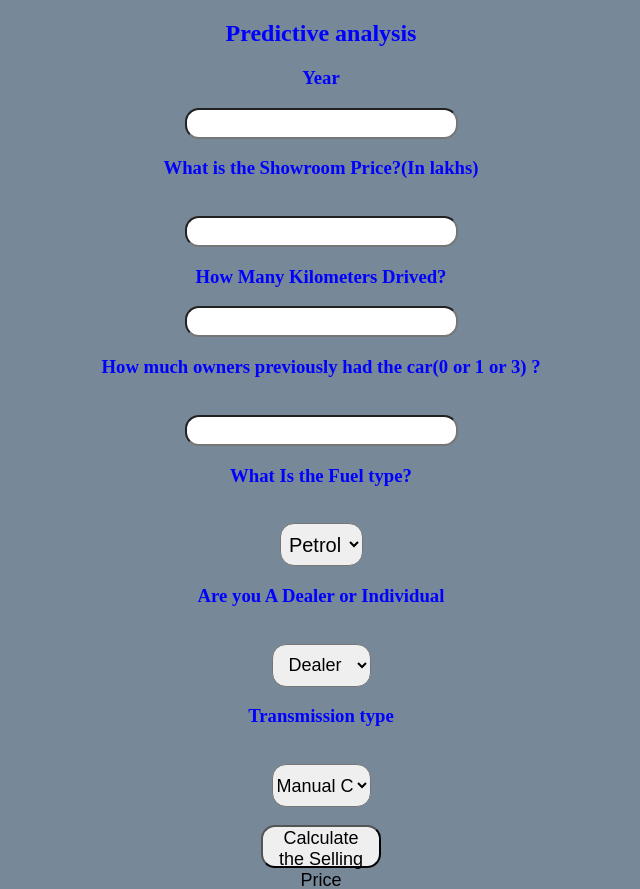
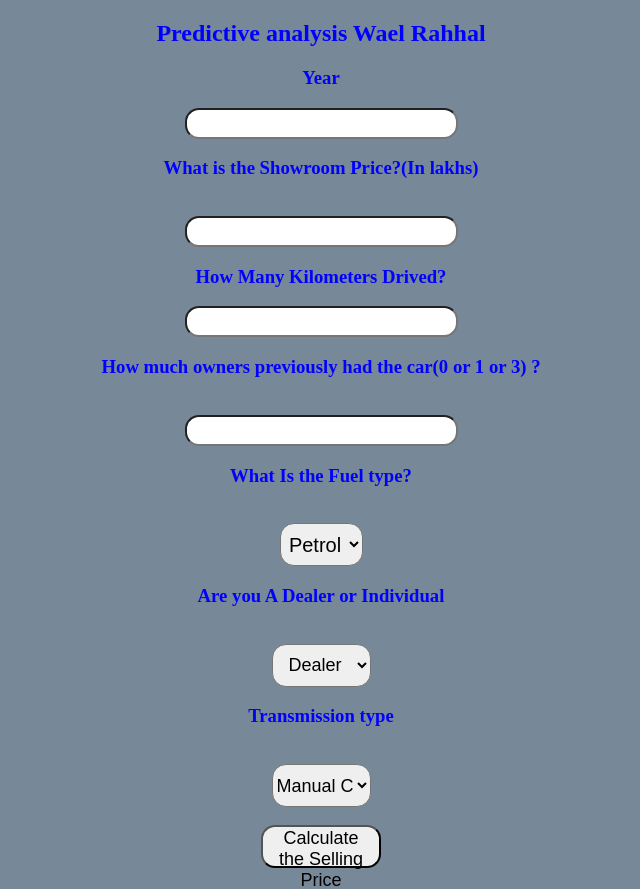
Before and after one commit to Waelr1985/ML-car, a Flask app: page / in a window 1280 px wide. Shown: the top 889 px of the page, without its empty margins (319-959 px from the left). Run offline with Flask 2, Linux system fonts and the light colour scheme; parts of the project's set-up code (start-up, migrations or seed data) failed here and were passed over.

Commit message:
Update index.html

```diff
--- a/Templates/index.html
+++ b/Templates/index.html
@@ -11,7 +11,7 @@
 
     <div style="color:blue">
         <form action="{{ url_for('predict')}}" method="post">
-            <h2>Predictive analysis</h2>
+            <h2>Predictive analysis Wael Rahhal</h2>
             <h3>Year</h3>
             <input id="first" name="Year" type="number ">
             <h3>What is the Showroom Price?(In lakhs)</h3><br><input id="second" name="Present_Price" required="required">
```
